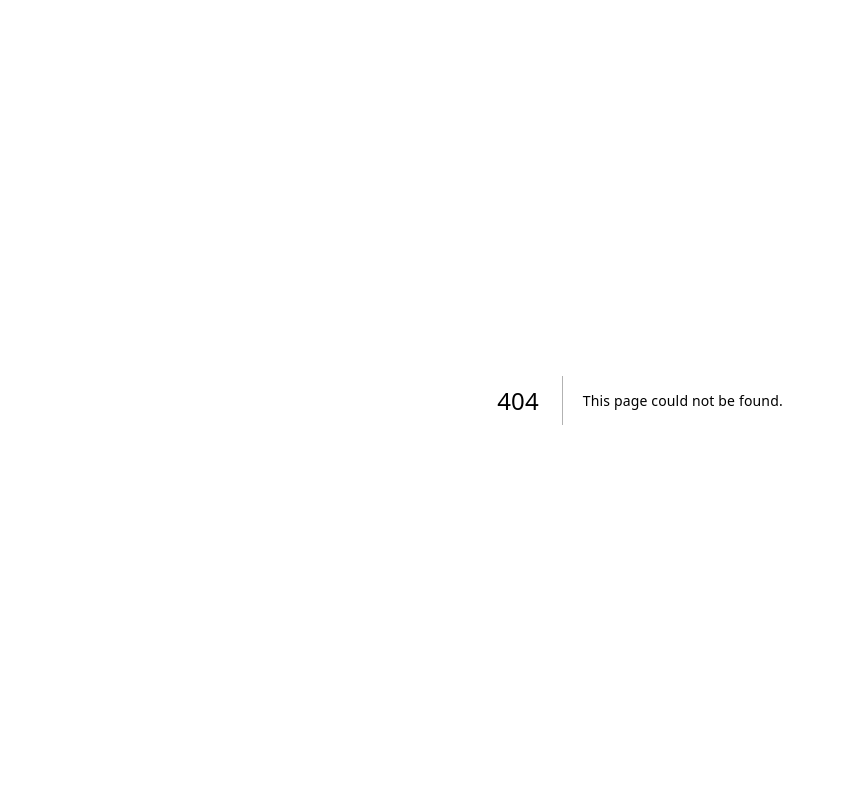
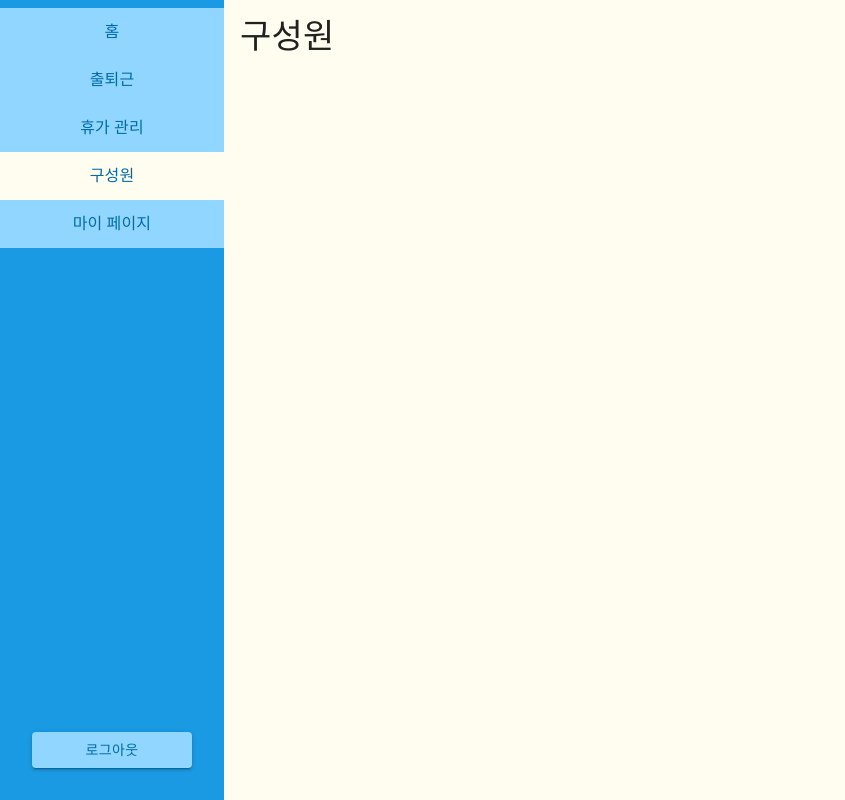
Before and after one commit to Fly-Flow/Flow-FE, a Next.js app: page /employees in a window 1280 px wide. Before the commit this address had no page. Shown: the whole page, without its empty margins (0-845 px from the left). Built offline with nearby package versions, Linux system fonts and the light colour scheme.

Commit message:
feat: add sidebar

```diff
--- /dev/null
+++ b/src/app/employees/page.tsx
@@ -0,0 +1,11 @@
+import Employees from "@/components/Employees";
+
+const EmployeesPage = () => {
+  return (
+    <>
+      <Employees />
+    </>
+  );
+};
+
+export default EmployeesPage;
--- a/src/app/layout.tsx
+++ b/src/app/layout.tsx
@@ -1,7 +1,8 @@
 "use client";
 
+import SideBar from "@/components/shared/SideBar";
 import theme from "@/styles/theme.ts";
-import { CssBaseline, ThemeProvider } from "@mui/material";
+import { Box, CssBaseline, ThemeProvider } from "@mui/material";
 
 export default function RootLayout({
   children,
@@ -13,7 +14,16 @@ export default function RootLayout({
       <body>
         <ThemeProvider theme={theme}>
           <CssBaseline />
-          {children}
+          <SideBar />
+          <Box
+            component="main"
+            sx={{
+              marginLeft: "14rem",
+              padding: "1rem",
+            }}
+          >
+            {children}
+          </Box>
         </ThemeProvider>
       </body>
     </html>
--- /dev/null
+++ b/src/components/Employees/index.tsx
@@ -0,0 +1,13 @@
+import { Typography } from "@mui/material";
+import SideBar from "../shared/SideBar";
+
+const Employees: React.FC = (props) => {
+  return (
+    <>
+      <SideBar />
+      <Typography variant="h4">구성원</Typography>
+    </>
+  );
+};
+
+export default Employees;
--- /dev/null
+++ b/src/components/shared/SideBar/index.tsx
@@ -0,0 +1,140 @@
+"use client";
+
+import {
+  Box,
+  Button,
+  Drawer,
+  List,
+  ListItem,
+  ListItemButton,
+  ListItemText,
+} from "@mui/material";
+import { usePathname, useRouter } from "next/navigation";
+
+const SideBar: React.FC = (props) => {
+  const router = useRouter();
+  const pathname = usePathname();
+
+  const DrawerList = (
+    <Box
+      sx={{
+        width: "14rem",
+        display: "flex",
+        flexDirection: "column",
+        height: "100%",
+      }}
+    >
+      <List sx={{ flexGrow: 1 }}>
+        <ListItem disablePadding>
+          <ListItemButton
+            href="/"
+            sx={{
+              color: "primary.dark",
+              backgroundColor:
+                pathname === "/" ? "background.default" : "secondary.main",
+              "&:hover": {
+                backgroundColor: "background.default",
+              },
+            }}
+          >
+            <ListItemText primary="홈" sx={{ textAlign: "center" }} />
+          </ListItemButton>
+        </ListItem>
+        <ListItem disablePadding>
+          <ListItemButton
+            href=""
+            sx={{
+              color: "primary.dark",
+              backgroundColor:
+                pathname === "" ? "background.default" : "secondary.main",
+              "&:hover": {
+                backgroundColor: "background.default",
+              },
+            }}
+          >
+            <ListItemText primary="출퇴근" sx={{ textAlign: "center" }} />
+          </ListItemButton>
+        </ListItem>
+        <ListItem disablePadding>
+          <ListItemButton
+            href=""
+            sx={{
+              color: "primary.dark",
+              backgroundColor:
+                pathname === "" ? "background.default" : "secondary.main",
+              "&:hover": {
+                backgroundColor: "background.default",
+              },
+            }}
+          >
+            <ListItemText primary="휴가 관리" sx={{ textAlign: "center" }} />
+          </ListItemButton>
+        </ListItem>
+        <ListItem disablePadding>
+          <ListItemButton
+            href="/employees"
+            sx={{
+              color: "primary.dark",
+              backgroundColor:
+                pathname === "/employees"
+                  ? "background.default"
+                  : "secondary.main",
+              "&:hover": {
+                backgroundColor: "background.default",
+              },
+            }}
+          >
+            <ListItemText primary="구성원" sx={{ textAlign: "center" }} />
+          </ListItemButton>
+        </ListItem>
+        <ListItem disablePadding>
+          <ListItemButton
+            href=""
+            sx={{
+              color: "primary.dark",
+              backgroundColor:
+                pathname === "" ? "background.default" : "secondary.main",
+              "&:hover": {
+                backgroundColor: "background.default",
+              },
+            }}
+          >
+            <ListItemText primary="마이 페이지" sx={{ textAlign: "center" }} />
+          </ListItemButton>
+        </ListItem>
+      </List>
+
+      <Button
+        variant="contained"
+        sx={{
+          margin: "2rem",
+          color: "primary.dark",
+          backgroundColor: "secondary.main",
+          "&:hover": {
+            backgroundColor: "background.default",
+          },
+        }}
+        onClick={() => router.push("/login")}
+      >
+        로그아웃
+      </Button>
+    </Box>
+  );
+  return (
+    <>
+      <Drawer
+        variant="permanent"
+        sx={{
+          "& .MuiDrawer-paper": {
+            backgroundColor: "primary.main",
+            borderRight: "none",
+          },
+        }}
+      >
+        {DrawerList}
+      </Drawer>
+    </>
+  );
+};
+
+export default SideBar;
--- a/src/styles/theme.ts
+++ b/src/styles/theme.ts
@@ -7,7 +7,7 @@ const theme = createTheme({
       dark: "#006BA7",
     },
     secondary: {
-      main: "#57C3FF",
+      main: "#90D6FE",
     },
     background: {
       default: "#FFFCF0",
```
